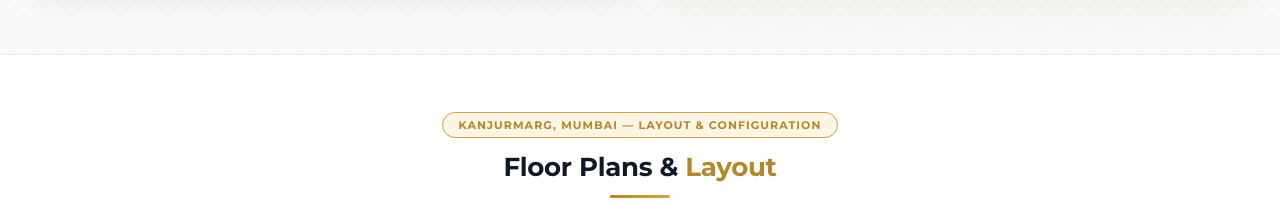
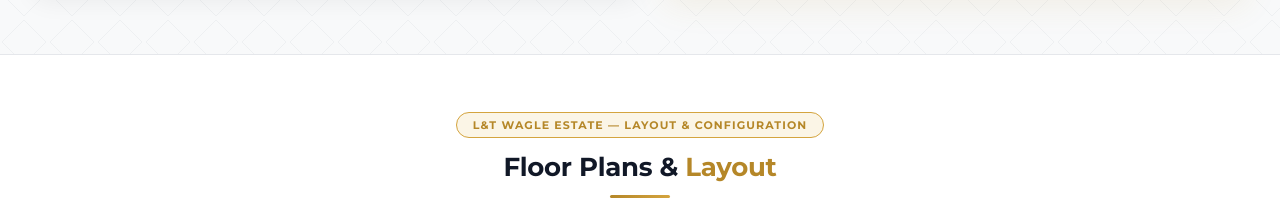
Before and after one commit to vineet-proptiger/L-T-Wagle-Estate, a Next.js app: page / in a window 1280 px wide. Shown: the part 5141-5343 px from the top of the page. Built offline with nearby package versions, Linux system fonts and the light colour scheme.

Commit message:
feat: add MasterPlan component with interactive floor plan selector and registration CTA

```diff
--- a/components/MasterPlan.jsx
+++ b/components/MasterPlan.jsx
@@ -7,9 +7,9 @@
 const F_SANS = 'var(--font-sans), Open Sans, sans-serif'
 
 const plans = [
-  { label: 'Site Master Plan',   img: masterplanImages.masterPlan },
-  { label: '2 BHK Floor Plan',   img: masterplanImages.bhk2 },
-  { label: '3 BHK Floor Plan',   img: masterplanImages.bhk3 },
+  { label: 'Site Master Plan', img: masterplanImages.masterPlan },
+  { label: '2 BHK Floor Plan', img: masterplanImages.bhk2 },
+  { label: '3 BHK Floor Plan', img: masterplanImages.bhk3 },
 ]
 
 const MasterPlan = ({ setIsOpen }) => {
@@ -31,7 +31,7 @@
             fontSize: '11px', fontWeight: '700', color: 'var(--color-gold)',
             fontFamily: F_JOST, letterSpacing: '0.1em', textTransform: 'uppercase',
             border: '1px solid var(--color-gold-light)', marginBottom: '10px',
-          }}>Kanjurmarg, Mumbai — Layout &amp; Configuration</span>
+          }}>L&T Wagle Estate — Layout &amp; Configuration</span>
           <h2 style={{
             fontFamily: F_JOST, fontWeight: '800', fontSize: '26px',
             color: '#111827', margin: '0 0 6px', letterSpacing: '-0.01em',
```
